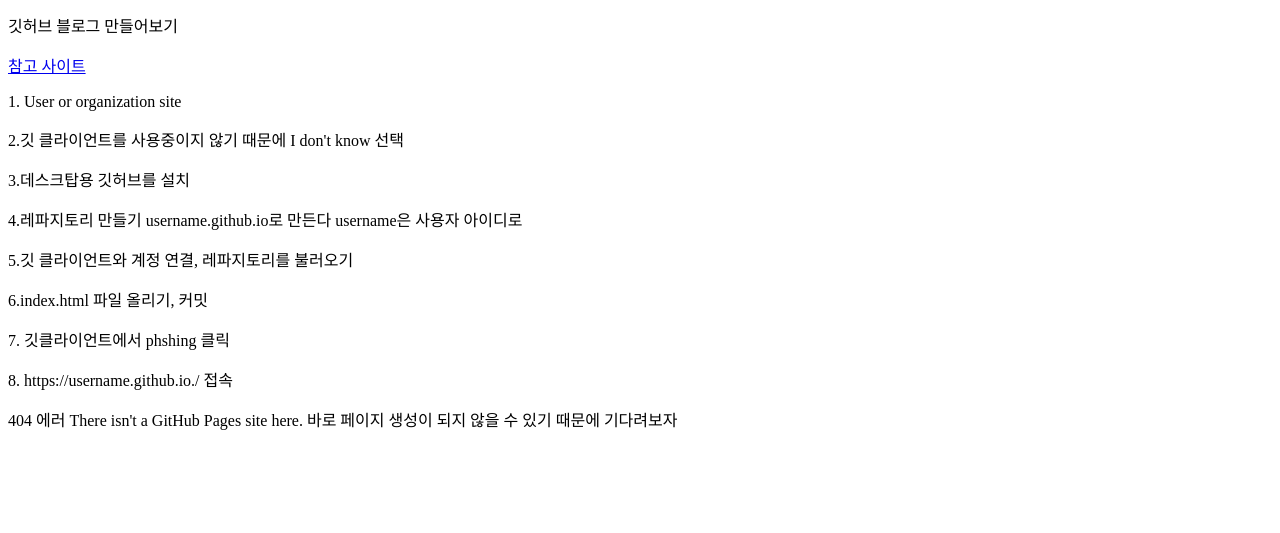
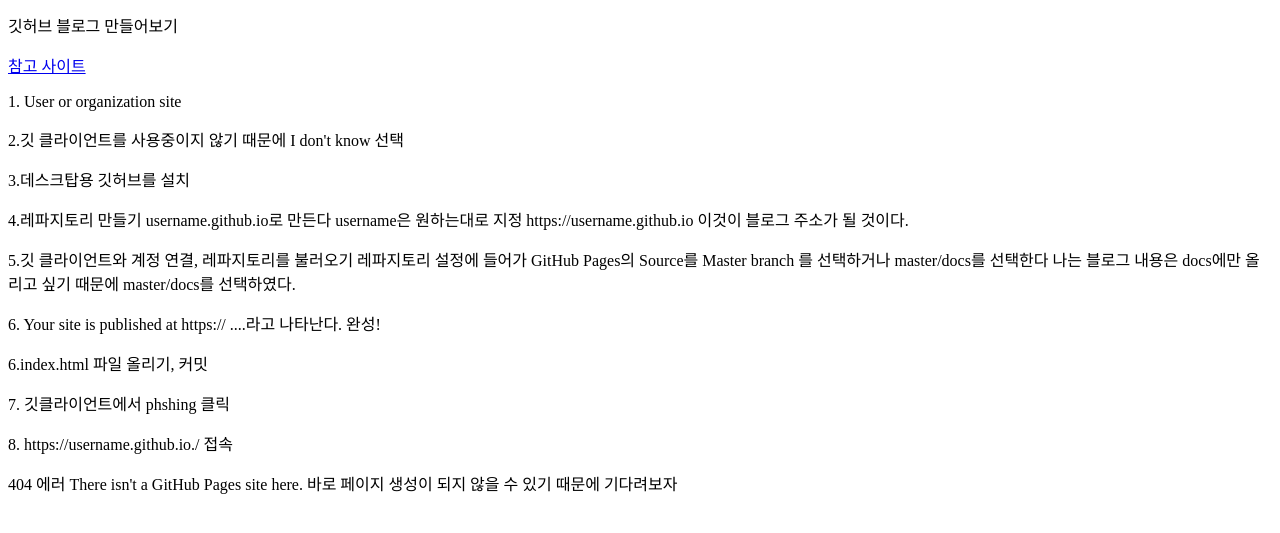
Before and after one commit to TaeHeeHyeung/taehee.github.io, a plain HTML site: page docs/index.html in a window 1280 px wide. Shown: the part 101-634 px from the top of the page. Drawn offline with Linux system fonts and the light colour scheme.

Commit message:
깃허브 블로그 만들어보기 테스트

```diff
--- a/docs/index.html
+++ b/docs/index.html
@@ -9,11 +9,16 @@
 <p>1. User or organization site</p>
 <p>2.깃 클라이언트를 사용중이지 않기 때문에 I don't know 선택</p>
 <p>3.데스크탑용 깃허브를 설치</p>
-<p>4.레파지토리 만들기 username.github.io로 만든다 username은 사용자 아이디로 </p>
-<p>5.깃 클라이언트와 계정 연결, 레파지토리를 불러오기 </p>
+<p>4.레파지토리 만들기 username.github.io로 만든다 username은 원하는대로 지정
+https://username.github.io 이것이 블로그 주소가 될 것이다.</p>
+<p>5.깃 클라이언트와 계정 연결, 레파지토리를 불러오기
+레파지토리 설정에 들어가 GitHub Pages의 Source를 Master branch 를 선택하거나 master/docs를 선택한다
+나는 블로그 내용은 docs에만 올리고 싶기 때문에 master/docs를 선택하였다.</p>
+<p>6.  Your site is published at https:// ....라고 나타난다. 완성!</p>
 <p>6.index.html 파일 올리기, 커밋 </p>
 <p>7. 깃클라이언트에서 phshing 클릭</p>
-<p>8. https://username.github.io./ 접속</p>
+<p>8. https://username.github.io./ 접속
+</p>
 
 <p>404 에러
   There isn't a GitHub Pages site here.
```
